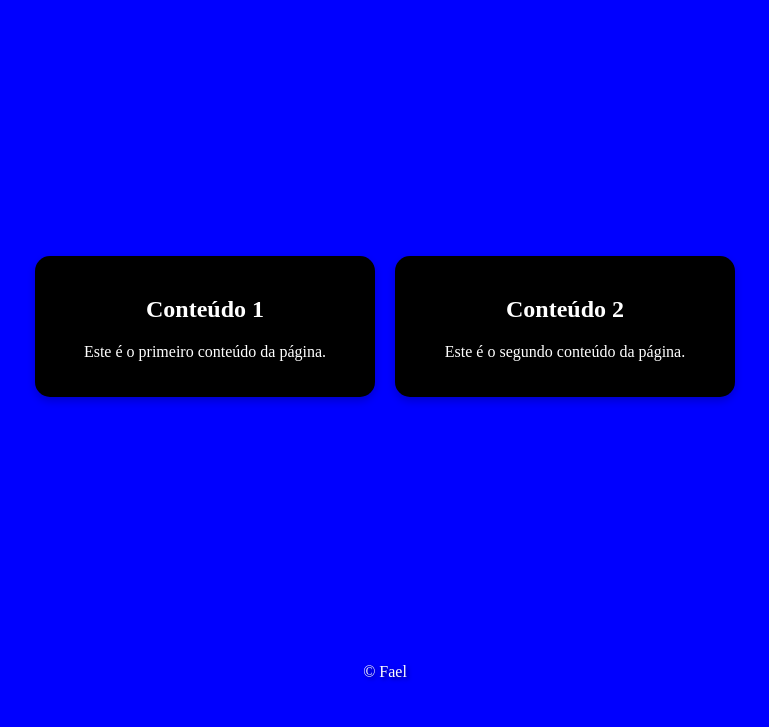
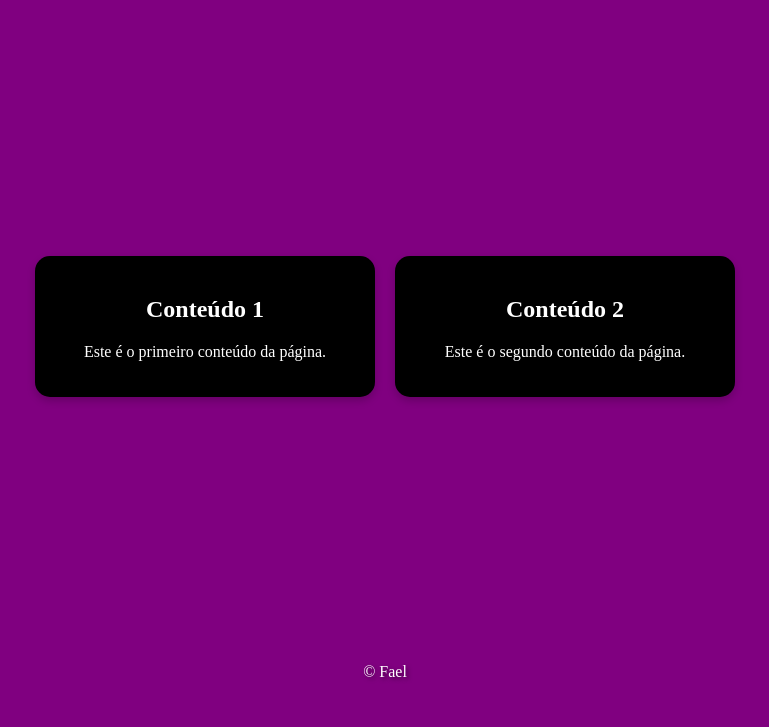
Before and after one commit to Faelzada/JavaScript, a plain HTML site: page index.html in a window 1280 px wide. Shown: the part 73-800 px from the top of the page, without its empty margins (255-1024 px from the left). Drawn offline with Linux system fonts and the light colour scheme.

Commit message:
Update styles.css

```diff
--- a/styles.css
+++ b/styles.css
@@ -1,6 +1,6 @@
 body {
-    background-color: blue;
-    font-family: 'Didot', serif;
+    background-color: purple;
+    font-family: Brush Script MT;
 }
 
 header, footer {
```
